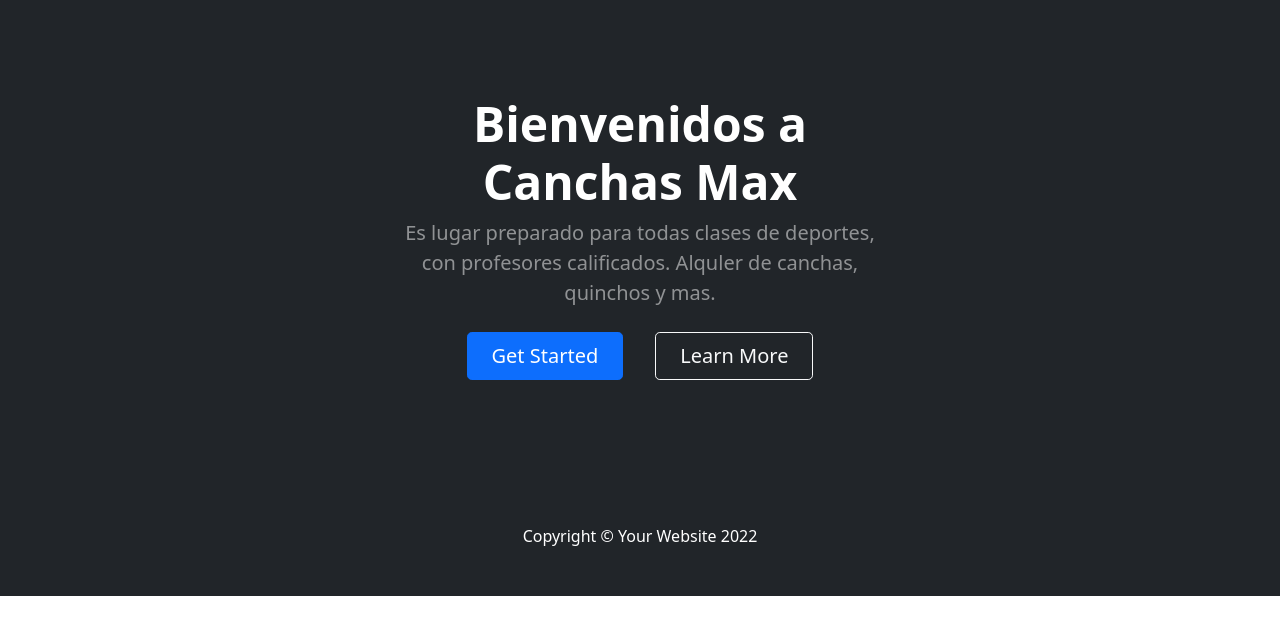
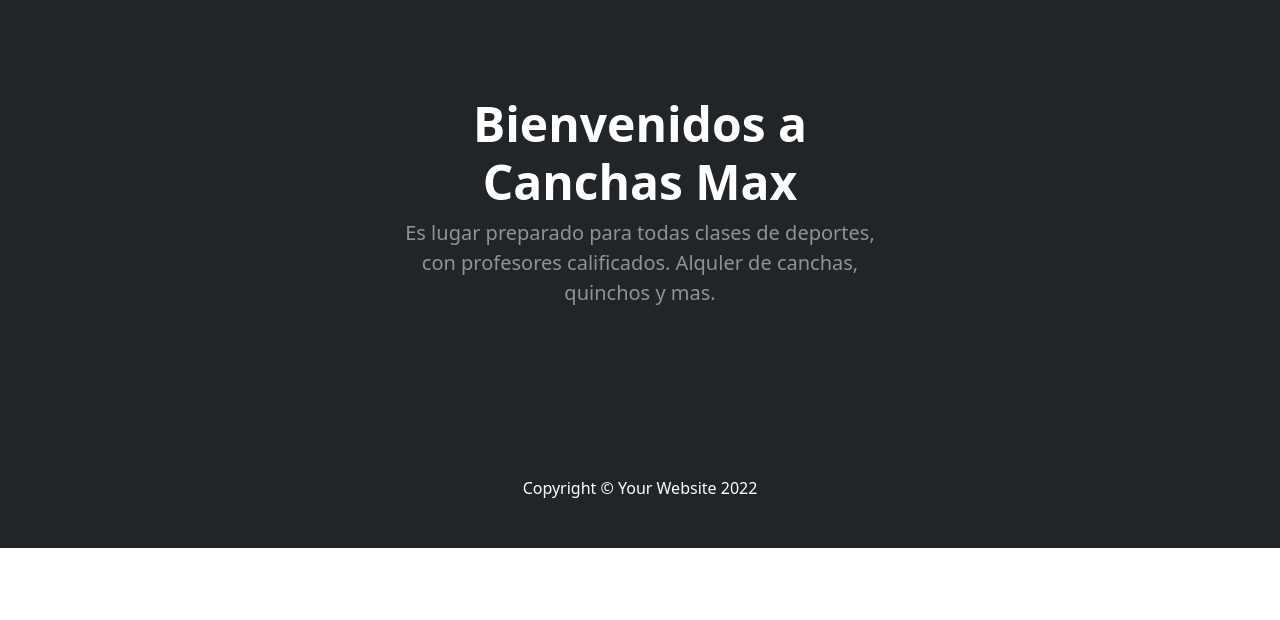
Before and after one commit to ZBadFaceC/TrabajoFinal, a Django app: page / in a window 1280 px wide. Shown: the part 57-677 px from the top of the page. Run offline with Django 4.2, Linux system fonts and the light colour scheme; some libraries are stand-ins or nearby versions.

```diff
--- a/Entraga1_CristianSuarez_CristianMarazzita/Entregable1/Entregable1App/templates/Entregable1App/index.html
+++ b/Entraga1_CristianSuarez_CristianMarazzita/Entregable1/Entregable1App/templates/Entregable1App/index.html
@@ -13,8 +13,6 @@ Inicio - Canchas Max
                     <h1 class="display-5 fw-bolder text-white mb-2">Bienvenidos a Canchas Max</h1>
                     <p class="lead text-white-50 mb-4">Es lugar preparado para todas clases de deportes, con profesores calificados. Alquler de canchas, quinchos y mas.</p>
                     <div class="d-grid gap-3 d-sm-flex justify-content-sm-center">
-                        <a class="btn btn-primary btn-lg px-4 me-sm-3" href="#features">Get Started</a>
-                        <a class="btn btn-outline-light btn-lg px-4" href="#!">Learn More</a>
                     </div>
                 </div>
             </div>
```
Also changed, not shown: Entraga1_CristianSuarez_CristianMarazzita/Entregable1/Entregable1App/templates/Entregable1App/base.html (line endings or trailing spaces).
